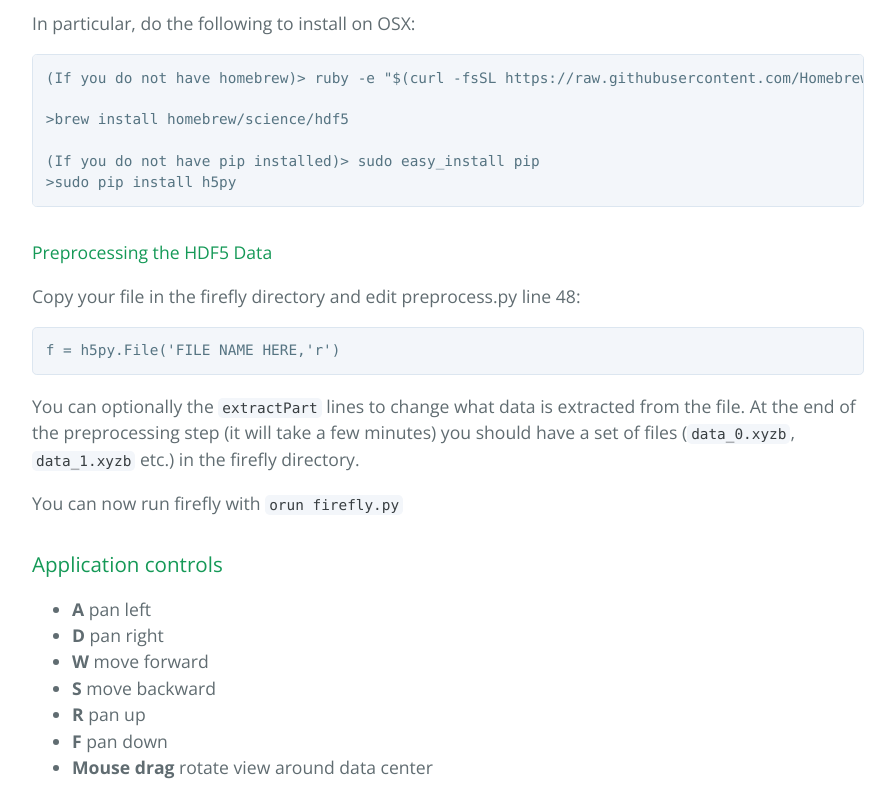
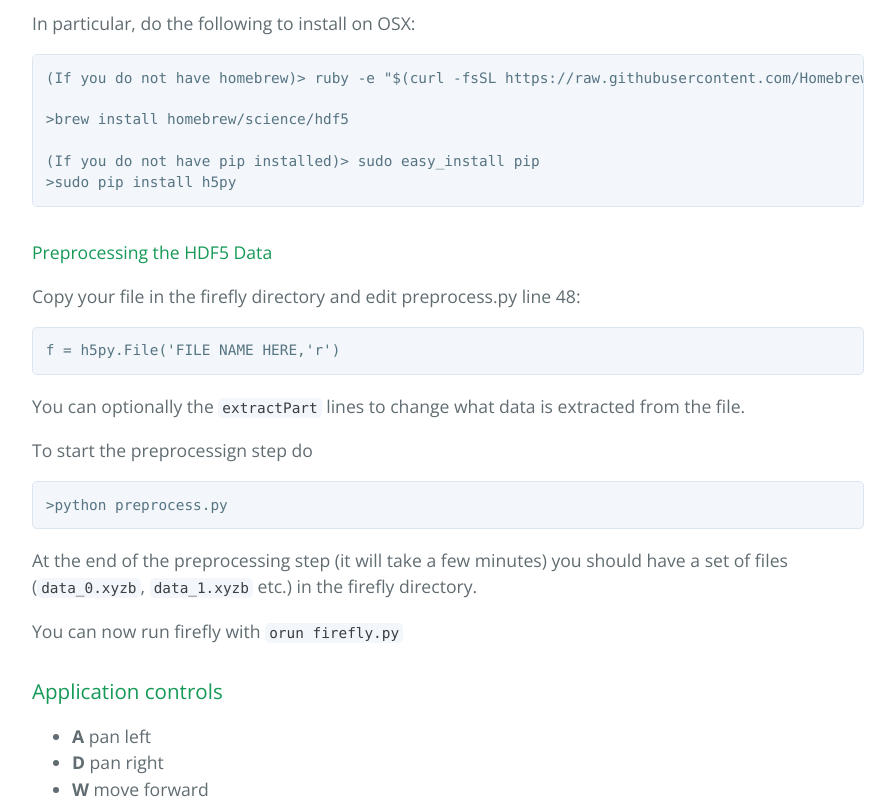
Before and after one commit to nuitrcs/firefly, a plain HTML site: page index.html in a window 1280 px wide. Shown: the part 1450-2250 px from the top of the page, without its empty margins (192-1087 px from the left). Drawn offline with nearby package versions, Linux system fonts and the light colour scheme.

```diff
--- a/index.html
+++ b/index.html
@@ -38,7 +38,7 @@
 <h3>
 <a id="data-preparation" class="anchor" href="#data-preparation" aria-hidden="true"><span class="octicon octicon-link"></span></a>Data Preparation</h3>
 
-<p>firefly reads point cloud data from binary point cloud files (extension <code>.xyzb</code>). FIRE generated HDF5 files. To convert the HDF5 file to binary point cloud files you can use the included preprocess.py script. To run it, you will need <b>h5py installed</b> to read the HDF5 file in python.</p>
+<p>firefly reads point cloud data from binary point cloud files (extension <code>.xyzb</code>). FIRE generated HDF5 files. To convert the HDF5 file to binary point cloud files you can use the included preprocess.py script. To run it, you will need <strong>h5py installed</strong> to read the HDF5 file in python.</p>
 
 <h4>
 <a id="installing-h5py" class="anchor" href="#installing-h5py" aria-hidden="true"><span class="octicon octicon-link"></span></a>Installing H5PY</h4>
@@ -63,7 +63,14 @@
 <pre><code>f = h5py.File('FILE NAME HERE,'r')
 </code></pre>
 
-<p>You can optionally the <code>extractPart</code> lines to change what data is extracted from the file. At the end of the preprocessing step (it will take a few minutes) you should have a set of files (<code>data_0.xyzb</code>, <code>data_1.xyzb</code> etc.) in the firefly directory. </p>
+<p>You can optionally the <code>extractPart</code> lines to change what data is extracted from the file. </p>
+
+<p>To start the preprocessign step do</p>
+
+<pre><code>&gt;python preprocess.py
+</code></pre>
+
+<p>At the end of the preprocessing step (it will take a few minutes) you should have a set of files (<code>data_0.xyzb</code>, <code>data_1.xyzb</code> etc.) in the firefly directory. </p>
 
 <p>You can now run firefly with <code>orun firefly.py</code></p>
 
```
Also changed, not shown: params.json (+1 -1 lines).
